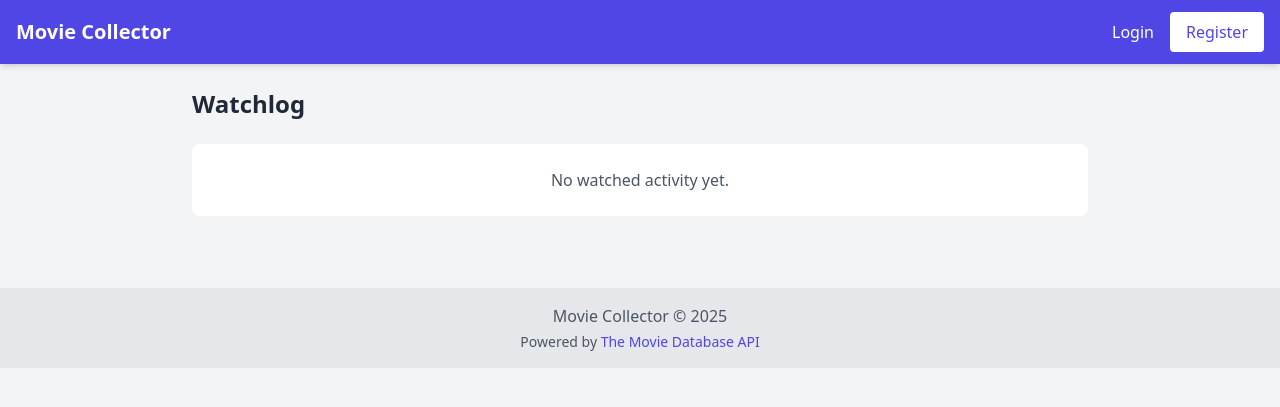
After one commit to adamjohnlea/moviecollector, a PHP site: template templates/watchlog/index.twig in a window 1280 px wide. The commit adds this page. Shown: the top 407 px of the page. Run offline with PHP 8.4, Linux system fonts and the light colour scheme; the template is opened without the code that fills it, so the values that code supplies are empty; some libraries are stand-ins or nearby versions.

Commit message:
add watchlog

```diff
--- a/config/routes.php
+++ b/config/routes.php
@@ -11,9 +11,13 @@ use App\Controllers\HomeController;
 use App\Controllers\AuthController;
 use App\Controllers\MovieController;
 use App\Controllers\UserController;
+use App\Controllers\WatchlogController;
 
 // Home routes
 $router->get('/', [HomeController::class, 'index']);
+
+// Watchlog
+$router->get('/watchlog', [WatchlogController::class, 'index']);
 
 // Authentication routes
 $router->get('/login', [AuthController::class, 'showLoginForm']);
--- a/templates/layouts/base.twig
+++ b/templates/layouts/base.twig
@@ -33,6 +33,9 @@
                             </a>
                             <a href="/to-buy" class="text-white hover:text-indigo-200 {{ current_route == '/to-buy' ? 'font-semibold' : '' }}">
                                 To Buy
+                            </a>
+                            <a href="/watchlog" class="text-white hover:text-indigo-200 {{ current_route starts with '/watchlog' ? 'font-semibold' : '' }}">
+                                Watchlog
                             </a>
                             <a href="/movies/search" class="text-white hover:text-indigo-200 {{ current_route starts with '/movies/search' ? 'font-semibold' : '' }}">
                                 Search
@@ -81,6 +84,9 @@
                     </a>
                     <a href="/to-buy" class="block px-3 py-2 rounded-md text-white hover:bg-indigo-800 {{ current_route == '/to-buy' ? 'bg-indigo-800 font-semibold' : '' }}">
                         To Buy
+                    </a>
+                    <a href="/watchlog" class="block px-3 py-2 rounded-md text-white hover:bg-indigo-800 {{ current_route starts with '/watchlog' ? 'bg-indigo-800 font-semibold' : '' }}">
+                        Watchlog
                     </a>
                     <a href="/movies/search" class="block px-3 py-2 rounded-md text-white hover:bg-indigo-800 {{ current_route starts with '/movies/search' ? 'bg-indigo-800 font-semibold' : '' }}">
                         Search
--- /dev/null
+++ b/templates/watchlog/index.twig
@@ -0,0 +1,55 @@
+{% extends "layouts/base.twig" %}
+
+{% block title %}Watchlog - Movie Collector{% endblock %}
+
+{% block content %}
+<div class="max-w-4xl mx-auto">
+    <h1 class="text-2xl font-bold mb-6">Watchlog</h1>
+
+    {% if items is defined and items|length > 0 %}
+        <div class="grid grid-cols-1 sm:grid-cols-2 lg:grid-cols-3 gap-6">
+            {% for item in items %}
+                <a href="/movies/{{ item.tmdb_id }}" class="block bg-white dark:bg-gray-800 rounded-lg shadow hover:bg-gray-50 dark:hover:bg-gray-700 overflow-hidden">
+                    <div class="p-4 flex flex-col items-center text-center">
+                        {% if item.poster_url %}
+                            <img src="{{ item.poster_url }}" alt="{{ item.title }}" class="w-24 h-36 object-cover rounded">
+                        {% else %}
+                            <div class="w-24 h-36 bg-gray-200 dark:bg-gray-700 rounded flex items-center justify-center text-xs text-gray-500">No image</div>
+                        {% endif %}
+                        <div class="mt-3 w-full">
+                            <div class="text-base font-semibold text-gray-900 dark:text-gray-100 truncate">{{ item.title }}</div>
+                            <div class="text-sm text-gray-600 dark:text-gray-400">
+                                {# Date-only display with server-rendered fallback #}
+                                <span x-data="{ tz: '{{ user_timezone }}' }"
+                                      x-init="(() => { const el = $el.querySelector('[data-ts]'); if (!el) return; const ts = el.getAttribute('data-ts'); if (!ts) return; let d; if (/^\d{4}-\d{2}-\d{2}$/.test(ts)) { d = new Date(ts + 'T00:00:00Z'); } else { d = new Date(ts.replace(' ', 'T') + 'Z'); } try { el.textContent = new Intl.DateTimeFormat(undefined, { dateStyle: 'medium', timeZone: tz }).format(d); } catch(e) { el.textContent = d.toLocaleDateString(); } })()">
+                                    <span>Watched:</span>
+                                    <span data-ts="{{ item.watched_at }}">{% if item.watched_at %}{{ item.watched_at|date("F j, Y") }}{% endif %}</span>
+                                </span>
+                            </div>
+                        </div>
+                    </div>
+                </a>
+            {% endfor %}
+        </div>
+
+        {# Pagination #}
+        <div class="mt-6 flex items-center justify-between">
+            <div>
+                {% if has_prev %}
+                    <a href="/watchlog?page={{ page - 1 }}&limit={{ limit }}" class="px-4 py-2 rounded bg-gray-200 dark:bg-gray-700 hover:bg-gray-300 dark:hover:bg-gray-600">Previous</a>
+                {% endif %}
+            </div>
+            <div class="text-sm text-gray-600 dark:text-gray-400">Page {{ page }}</div>
+            <div>
+                {% if has_next %}
+                    <a href="/watchlog?page={{ page + 1 }}&limit={{ limit }}" class="px-4 py-2 rounded bg-gray-200 dark:bg-gray-700 hover:bg-gray-300 dark:hover:bg-gray-600">Next</a>
+                {% endif %}
+            </div>
+        </div>
+    {% else %}
+        <div class="bg-white dark:bg-gray-800 rounded-lg p-6 text-center text-gray-600 dark:text-gray-400">
+            No watched activity yet.
+        </div>
+    {% endif %}
+</div>
+{% endblock %}
```
Also changed, not shown: src/Controllers/WatchlogController.php (added, +90 -0 lines).
